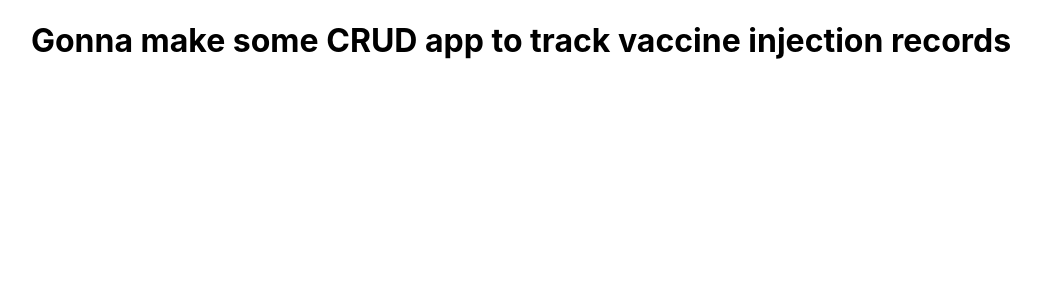
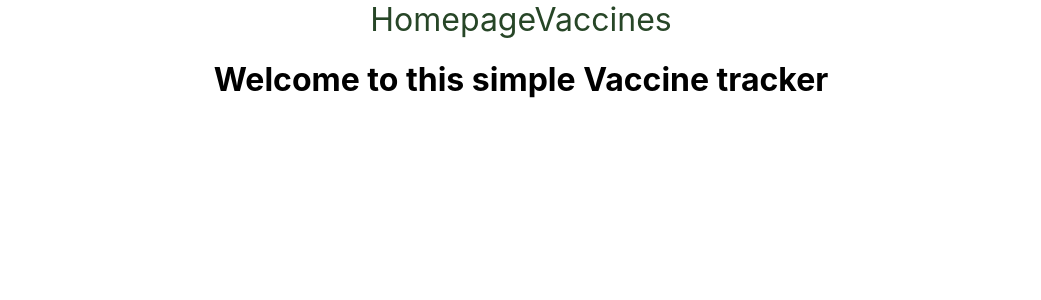
Before and after one commit to DanaKLym/vaccination-tracker, a React (Create React App) app: page / in a window 1280 px wide. Shown: the top 300 px of the page, without its empty margins (119-1160 px from the left). Built offline with nearby package versions, Linux system fonts and the light colour scheme.

Commit message:
installed and set React Router for navigation

```diff
--- a/package.json
+++ b/package.json
@@ -8,6 +8,7 @@
     "@testing-library/user-event": "^13.5.0",
     "react": "^18.2.0",
     "react-dom": "^18.2.0",
+    "react-router-dom": "^6.18.0",
     "react-scripts": "5.0.1",
     "web-vitals": "^2.1.4"
   },
--- a/src/App.css
+++ b/src/App.css
@@ -2,37 +2,16 @@
   text-align: center;
 }
 
-.App-logo {
-  height: 40vmin;
-  pointer-events: none;
+.nav-item {
+  font-size: 32px;
+  text-decoration: none;
+  color: #274627;
+  transition: 300ms all;
 }
 
-@media (prefers-reduced-motion: no-preference) {
-  .App-logo {
-    animation: App-logo-spin infinite 20s linear;
-  }
+.nav-item:hover {
+  text-shadow: 3px 3px 5px #274627;
 }
 
-.App-header {
-  background-color: #282c34;
-  min-height: 100vh;
-  display: flex;
-  flex-direction: column;
-  align-items: center;
-  justify-content: center;
-  font-size: calc(10px + 2vmin);
-  color: white;
+nav {
 }
-
-.App-link {
-  color: #61dafb;
-}
-
-@keyframes App-logo-spin {
-  from {
-    transform: rotate(0deg);
-  }
-  to {
-    transform: rotate(360deg);
-  }
-}
--- a/src/App.js
+++ b/src/App.js
@@ -1,9 +1,24 @@
 import "./App.css";
+import Vaccines from "./Vaccines";
+import Homepage from "./Homepage";
+import { Routes, Route, Link } from "react-router-dom";
 
 function App() {
   return (
     <div className="App">
-      <h1>Gonna make some CRUD app to track vaccine injection records</h1>
+      <nav className="navbar">
+        <Link to="/" className="nav-item">
+          Homepage
+        </Link>
+        <Link to="/vaccines" className="nav-item">
+          Vaccines
+        </Link>
+      </nav>
+
+      <Routes>
+        <Route path="/" element={<Homepage />} />
+        <Route path="/vaccines" element={<Vaccines />} />
+      </Routes>
     </div>
   );
 }
--- /dev/null
+++ b/src/Homepage.js
@@ -0,0 +1,9 @@
+function Homepage() {
+  return (
+    <>
+      <h1>Welcome to this simple Vaccine tracker</h1>
+    </>
+  );
+}
+
+export default Homepage;
--- /dev/null
+++ b/src/Vaccines.js
@@ -0,0 +1,9 @@
+function Vaccines() {
+  return (
+    <>
+      <h2>This is a page with Vaccines</h2>
+    </>
+  );
+}
+
+export default Vaccines;
--- a/src/index.js
+++ b/src/index.js
@@ -1,13 +1,16 @@
-import React from 'react';
-import ReactDOM from 'react-dom/client';
-import './index.css';
-import App from './App';
-import reportWebVitals from './reportWebVitals';
+import React from "react";
+import ReactDOM from "react-dom/client";
+import "./index.css";
+import App from "./App";
+import reportWebVitals from "./reportWebVitals";
+import { BrowserRouter } from "react-router-dom";
 
-const root = ReactDOM.createRoot(document.getElementById('root'));
+const root = ReactDOM.createRoot(document.getElementById("root"));
 root.render(
   <React.StrictMode>
-    <App />
+    <BrowserRouter>
+      <App />
+    </BrowserRouter>
   </React.StrictMode>
 );
 
```
Also changed, not shown: 1 other file (tests, documents, lock files or other folders).
